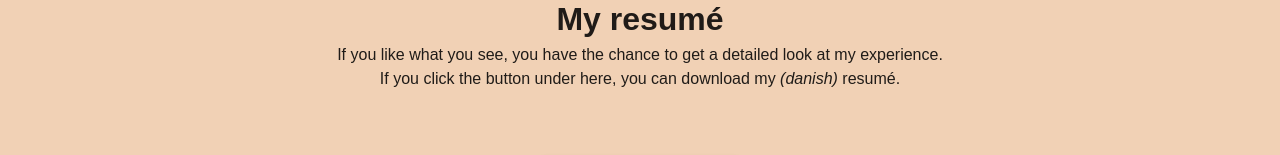
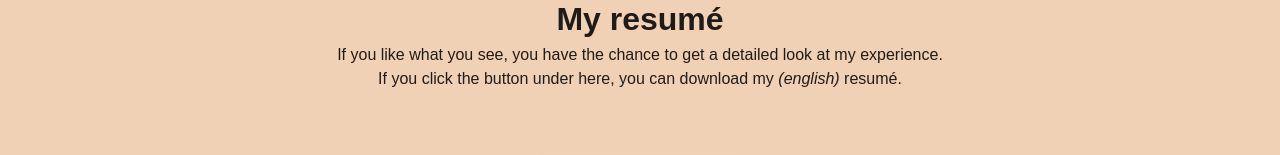
Before and after one commit to jebkor/jebkor.dk, a Vue app: page /#/ in a window 1280 px wide. Shown: the part 3522-3677 px from the top of the page. Built offline with nearby package versions, Linux system fonts and the light colour scheme.

Commit message:
Update resumé link

```diff
--- a/src/components/organisms/Resume.vue
+++ b/src/components/organisms/Resume.vue
@@ -3,9 +3,9 @@
     <v-col cols="12" sm="8" offset-sm="2" class="text-center">
       <h1>My resumé</h1>
 
-      <p>If you like what you see, you have the chance to get a detailed look at my experience. <br/> If you click the button under here, you can download my <i>(danish)</i> resumé.</p>
+      <p>If you like what you see, you have the chance to get a detailed look at my experience. <br/> If you click the button under here, you can download my <i>(english)</i> resumé.</p>
 
-      <v-btn href="https://onedrive.live.com/download?cid=8F60794BE0F27BB5&resid=8F60794BE0F27BB5%2136254&authkey=AJk8TXx0mB851i4&em=2" target="_blank" color="primary" download>Download resumé</v-btn>
+      <v-btn href="https://1drv.ms/b/s!ArV78uBLeWCPgs1Cdpn6IZie3Lgh6g?e=hU4tmS" target="_blank" color="primary" download>Download resumé</v-btn>
     </v-col>
   </v-row>
 </template>
```
